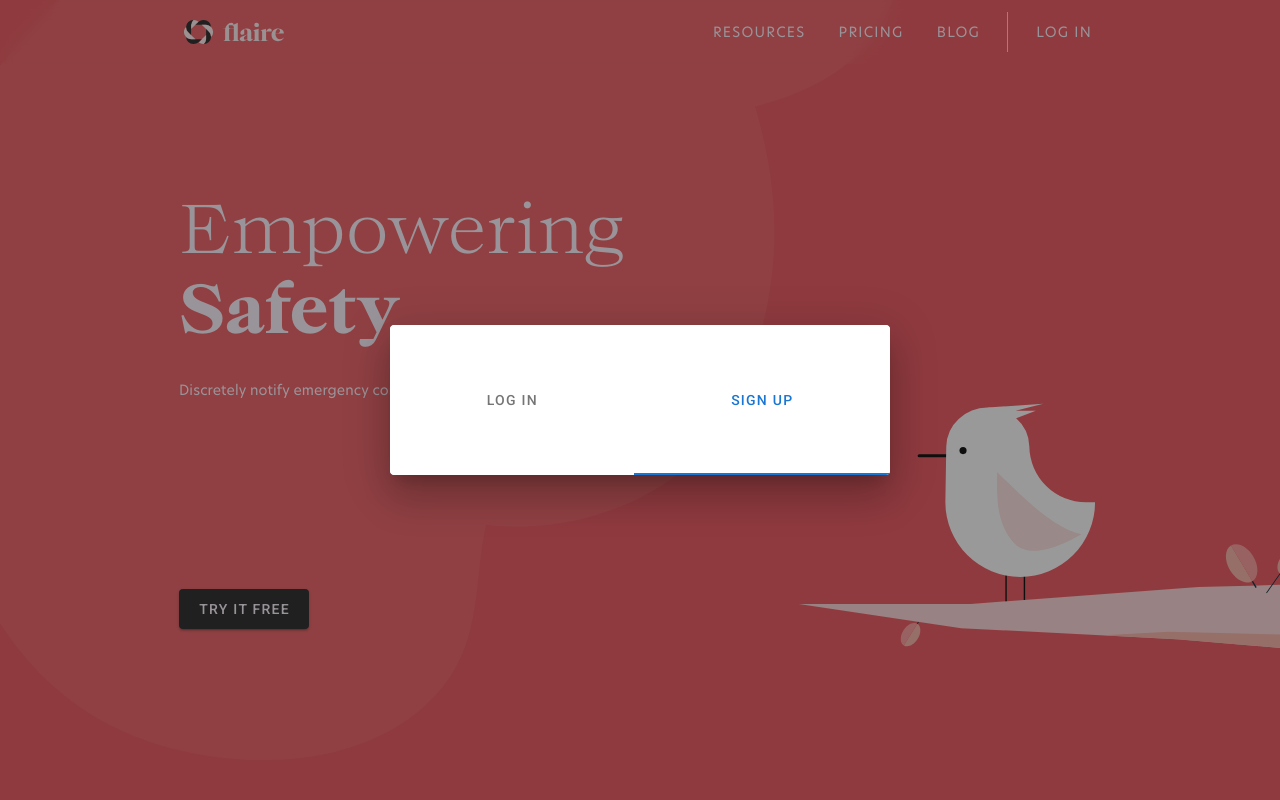
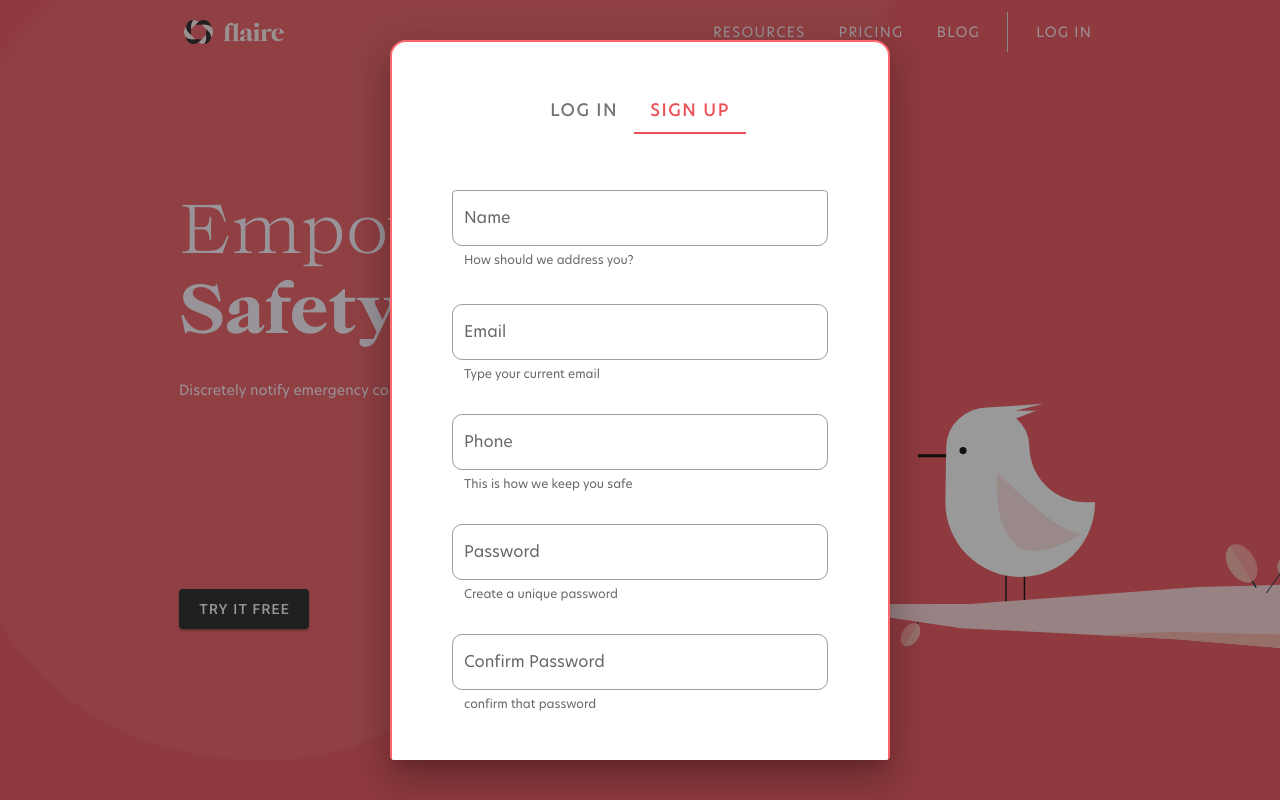
Before and after one commit to Rudi114/flaire, a Vue app: page /#/ in a window 1280 px wide. Both pictures are taken after a click on the tab "SIGN UP". Shown: the top 800 px of the page. Built offline with nearby package versions, Linux system fonts and the light colour scheme.

Commit message:
finished log in and sign up dialog

```diff
--- a/src/components/SignUp.vue
+++ b/src/components/SignUp.vue
@@ -1,20 +1,111 @@
 <template>
-    <v-dialog v-model="_active" @click:outside="_setActive(false)" width = "500">
-        <v-card>
-            <v-tabs grow = 'true' centered="true" height = "150">
-                <v-tab>
+    <v-dialog
+        v-model="_active"
+        @click:outside="_setActive(false)"
+        width = "500"
+    >
+        <flaire-card>
+            <v-card class="mt-11" flat>
+                <v-tabs
+                    centered="true"
+                    color="primaryRed"
+                >
+                    <v-tab class="log-title-screen-font">
                         Log In
                     </v-tab>
-                <v-tab>
+                    <v-tab-item>
+                        <v-card class="mx-6 mb-6 mt-14" flat>
+                            <v-text-field
+                                class="rounded-button log-screen-font mb-7 mx-9"
+                                label="Email"
+                                persistent-hint="true"
+                                hint="The one you signed up with"
+                                outlined
+                            ></v-text-field>
+                            <v-text-field
+                                class="rounded-button log-screen-font mb-6 mx-9"
+                                label="Password"
+                                persistent-hint="true"
+                                hint="The one created on sign up"
+                                outlined
+                            ></v-text-field>
+                            <v-spacer />
+                            <v-card-actions class="justify-center">
+                                <v-btn
+                                    color="flaireBlack"
+                                    width="100"
+                                    height="45"
+                                    class="flaireWhite--text log-screen-font rounded-button ma-6"
+                                >Log In</v-btn>
+                            </v-card-actions>
+                            <v-spacer/>
+                        </v-card>
+                    </v-tab-item>
+                    <v-tab class="log-title-screen-font">
                         Sign Up
                     </v-tab>
+                    <v-tab-item>
+                        <v-card class="mx-6 mb-6 mt-14" flat>
+                            <v-text-field
+                                class="rounded-button log-screen-font mb-7 mx-9"
+                                label="Name"
+                                persistent-hint="true"
+                                hint="How should we address you?"
+                                outlined
+                            ></v-text-field>
+                            <v-text-field
+                                class="rounded-button log-screen-font mb-6 mx-9"
+                                label="Email"
+                                persistent-hint="true"
+                                hint="Type your current email"
+                                outlined
+                            ></v-text-field>
+                            <v-text-field
+                                class="rounded-button log-screen-font mb-6 mx-9"
+                                label="Phone"
+                                persistent-hint="true"
+                                hint="This is how we keep you safe"
+                                outlined
+                            ></v-text-field>
+                            <v-text-field
+                                class="rounded-button log-screen-font mb-6 mx-9"
+                                label="Password"
+                                persistent-hint="true"
+                                hint="Create a unique password"
+                                outlined
+                            ></v-text-field><v-text-field
+                                class="rounded-button log-screen-font mb-6 mx-9"
+                                label="Confirm Password"
+                                persistent-hint="true"
+                                hint="confirm that password"
+                                outlined
+                            ></v-text-field>
+                            <v-spacer />
+                            <v-card-actions class="justify-center">
+                                <v-btn
+                                    color="flaireBlack"
+                                    width="100"
+                                    height="45"
+                                    class="flaireWhite--text log-screen-font rounded-button ma-6"
+                                >Sign Up</v-btn>
+                            </v-card-actions>
+                            <v-spacer/>
+                        </v-card>
+                    </v-tab-item>
                 </v-tabs>
             </v-card>
+        </flaire-card>
     </v-dialog>
 </template>
 <script>
-import { mapMutations, mapGetters } from 'vuex';
+
+import FlaireCard from '@/components/Global/FlaireCard.vue'
+import  {mapMutations, mapGetters } from 'vuex';
+
 export default {
+    components: {
+        FlaireCard
+    },
     methods: {
         ...mapGetters({
             _active: "state/getSignUp"
@@ -28,3 +119,27 @@ export default {
 
 }
 </script>
+
+<style lang="scss" scoped>
+@font-face {
+    font-family: 'HeroNew-Regular';
+    src: url('../assets/fonts/HeroNew/HeroNewRegular.otf');
+}
+@font-face {
+    font-family: 'HeroNew-Medium';
+    src: url('../assets/fonts/HeroNew/HeroNewMedium.otf');
+}
+.log-title-screen-font {
+    font-family: HeroNew-Medium;
+    font-size: 17px;
+}
+.log-screen-font {
+    font-family: HeroNew-Regular;
+}
+.rounded-card {
+    border-radius: 30px;
+}
+.rounded-button {
+    border-radius: 10px;
+}
+</style>
```
Lines whose indentation alone changed are shown as unchanged.
